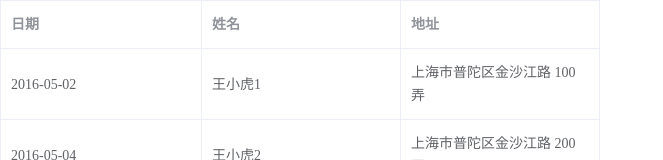
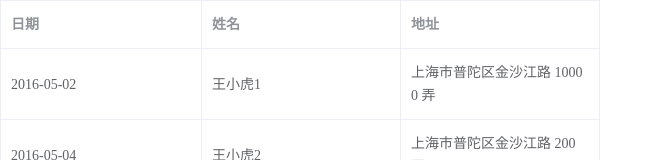
Before and after one commit to mumumie/myproject, a Vue app: page /sorttable in a window 1280 px wide. Shown: the top 160 px of the page, without its empty margins (0-663 px from the left). Built offline with nearby package versions, Linux system fonts and the light colour scheme.

Commit message:
拖拽效果修改

```diff
--- a/src/SortTable.vue
+++ b/src/SortTable.vue
@@ -50,7 +50,7 @@
                         id: '1',
                         date: '2016-05-02',
                         name: '王小虎1',
-                        address: '上海市普陀区金沙江路 100 弄'
+                        address: '上海市普陀区金沙江路 10000 弄'
                     },
                     {
                         id: '2',
```
